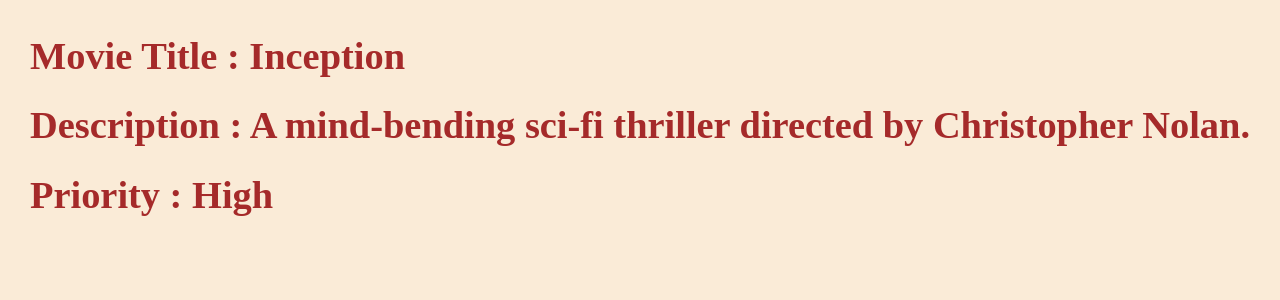
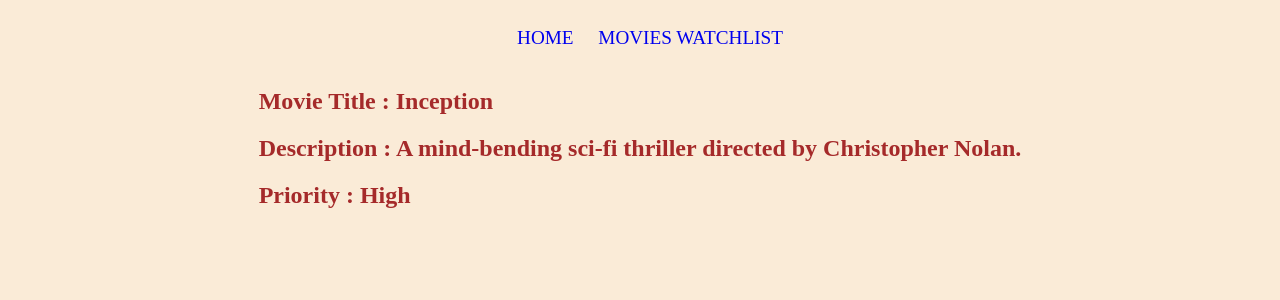
Before and after one commit to kalviumcommunity/S61_Weekend_Watchlist, a React (Vite) app in the folder FrontEnd/client/: page /movie in a window 1280 px wide. Shown: the top 300 px of the page. Built offline with nearby package versions, Linux system fonts and the light colour scheme.

Commit message:
Added props

```diff
--- a/FrontEnd/client/src/App.css
+++ b/FrontEnd/client/src/App.css
@@ -4,5 +4,18 @@
     display: flex;
     justify-content: center;
     align-items: center;
-font-size: larger;
 }
+.navigation-bar{
+    display: flex;
+    justify-content: center;
+    align-items: center;
+    font-size: larger;
+}
+.nav-options li{
+    display: inline;
+margin-right: 20px;
+
+}
+.nav-options li a {
+    text-decoration: none;
+  }
--- a/FrontEnd/client/src/App.jsx
+++ b/FrontEnd/client/src/App.jsx
@@ -3,7 +3,7 @@
 import './App.css';
 import Home from './Components/Home';
 import Movie from './Components/Movie';
-import { Routes, Route } from 'react-router-dom';
+import { Routes, Route,Link } from 'react-router-dom';
 
 const dummyData = {
   title: "Inception",
@@ -14,10 +14,18 @@
 
 function App() {
   return (
+    <>
+    <nav className='navigation-bar'>
+      <ul className='nav-options'>
+     <li><a><Link to='/'>HOME</Link></a></li>
+     <li> <a><Link to='/movie'>MOVIES WATCHLIST</Link></a></li>
+      </ul>
+    </nav>
     <Routes>
       <Route path="/" element={<Home />} />
       <Route path="/movie" element={<Movie {...dummyData} />} />
     </Routes>
+    </>
   );
 }
 
--- a/FrontEnd/client/src/Components/Home.jsx
+++ b/FrontEnd/client/src/Components/Home.jsx
@@ -5,7 +5,6 @@
   return (
     <>
     <h1>Welcome to Weekend Watchlist</h1>
-
     </>
   )
 }
--- a/FrontEnd/client/src/Components/Movie.jsx
+++ b/FrontEnd/client/src/Components/Movie.jsx
@@ -4,9 +4,9 @@
 function Movie(props) {
   return (
     <div>
-        <h1>Movie Title : {props.title}</h1>
-        <h1>Description : {props.description}</h1>
-      <h1>Priority : {props.priority}</h1>
+        <h2>Movie Title : {props.title}</h2>
+        <h2>Description : {props.description}</h2>
+      <h2>Priority : {props.priority}</h2>
     </div>
   )
 }
```
